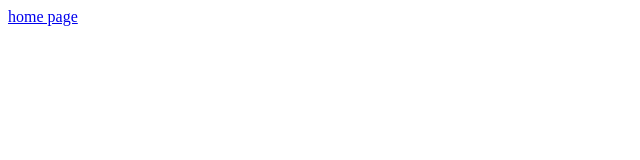
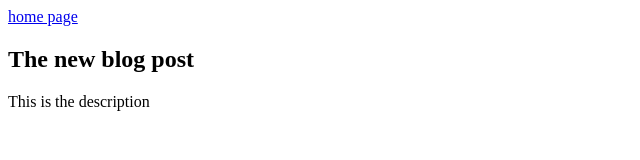
Before and after one commit to OkikiRash001/First-Project, a plain HTML site: page blogs/index.html in a window 1280 px wide. Shown: the whole page, without its empty margins (0-640 px from the left). Drawn offline with Linux system fonts and the light colour scheme.

Commit message:
New blog post

```diff
--- a/blogs/index.html
+++ b/blogs/index.html
@@ -2,6 +2,10 @@
 <html>
     <body>
         <a href="/index.html">home page</a>
+        <article>
+          <h2>The new blog post</h2>
+          <p>This is the description</p>
+        </article>
     </body>
     </body>
 </html>
```
